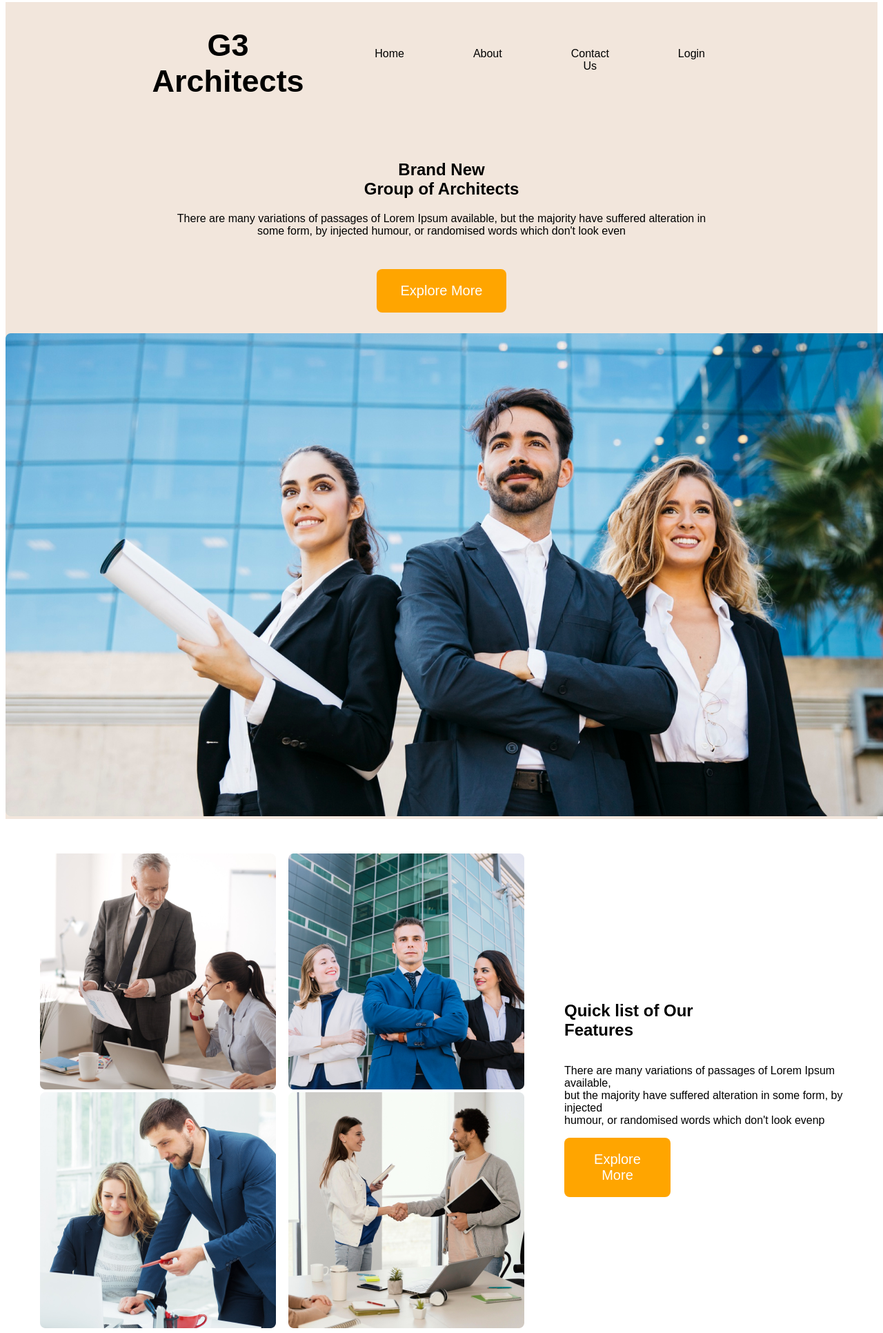
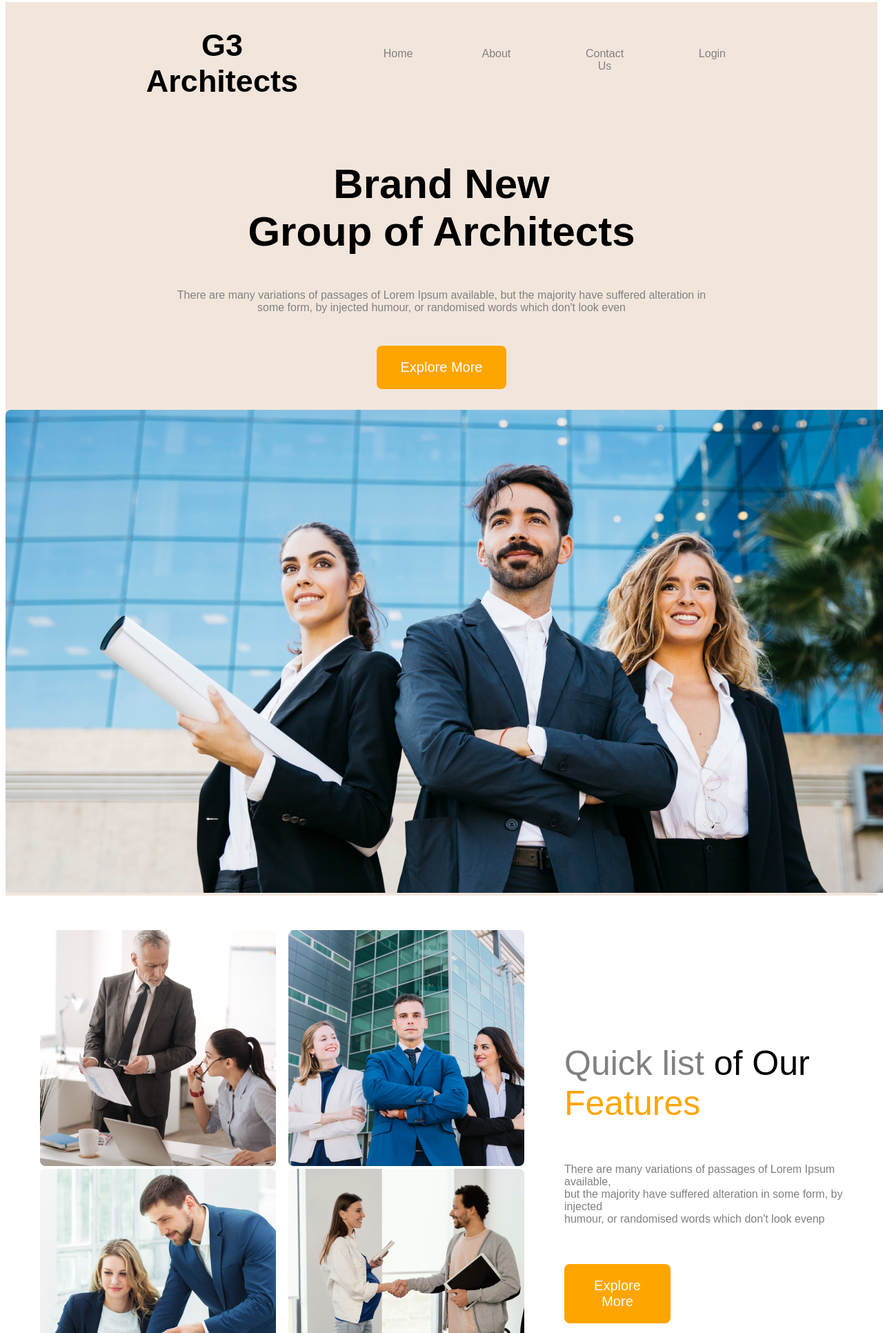
Before and after one commit to safiyah-sanjum/ph-architect-assignment, a plain HTML site: page index.html in a window 1280 px wide. Shown: the part 47-1979 px from the top of the page at 69% size. Drawn offline with Linux system fonts and the light colour scheme.

Commit message:
section a styles added

```diff
--- a/index.html
+++ b/index.html
@@ -59,7 +59,7 @@
                 </div>
                 <div class="sec-b">
                     <h1 class="sec-b-title"><span class="text-primary">Quick list</span> of Our <br> <span class="text-primary-2">Features</span></h1>
-                    <p>There are many variations of passages of Lorem Ipsum available,<br>
+                    <p class="sec-b-des">There are many variations of passages of Lorem Ipsum available,<br>
                     but the majority have suffered alteration in some form, by injected <br>
                     humour, or randomised words which don't look evenp</p>
                     <button class="button-b">Explore More</button>
--- a/styles/architect.css
+++ b/styles/architect.css
@@ -1,15 +1,17 @@
 *{
     font-family: 'Arimo', sans-serif;
     font-family: 'Poppins', sans-serif;
+
 }
 nav{
     display: flex ;
     justify-content: space-between;
-    margin: 50px 200px;
+    margin: 50px 170px;
 }
 nav li{
     list-style: none;
     margin: 50px;
+    color: gray;
 }
 nav ul{
     display: flex;
@@ -28,6 +30,16 @@ nav ul{
 
 
 }
+.section-a-title{
+    font-weight: 600;
+    font-size: 60px;
+}
+
+.section-a-des{
+    color: gray;
+    font-size: medium;
+
+}
 .button-a{
     padding: 15px 35px;
     border: none;
@@ -40,9 +52,8 @@ nav ul{
     margin: 30px 0px;
 }
 
+/* header style end */
 
-
-/* header style end */
 .section-b{
     display: flex;
     justify-content: center;
@@ -64,6 +75,25 @@ nav ul{
 
     text-align: left;
 }
+
+.sec-b-title{
+    font-size: 50px;
+    font-weight: 400;
+}
+.text-primary{
+    color: gray;
+}
+.text-primary-2{
+    color: orange;
+}
+
+.sec-b-des{
+    color: gray;
+    padding-bottom: 40px;
+    font-size: medium;
+
+}
+
 .button-b{
 
     border: none;
```
